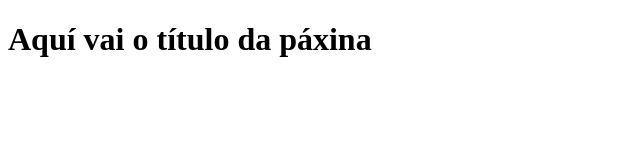
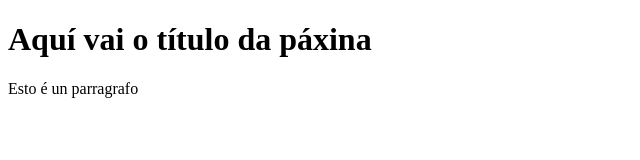
Before and after one commit to XoaninhaBib/ProxectoWebEmpresaC, a plain HTML site: page index.html in a window 1280 px wide. Shown: the whole page, without its empty margins (0-640 px from the left). Drawn offline with Linux system fonts and the light colour scheme.

Commit message:
Update index.html

```diff
--- a/index.html
+++ b/index.html
@@ -9,6 +9,7 @@
     <h1>
         Aquí vai o título da páxina
     </h1>
+    <p> Esto é un parragrafo</p>
 
 </body>
 </html>
```
